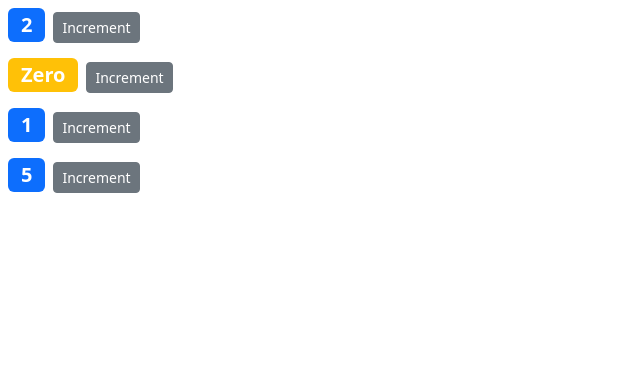
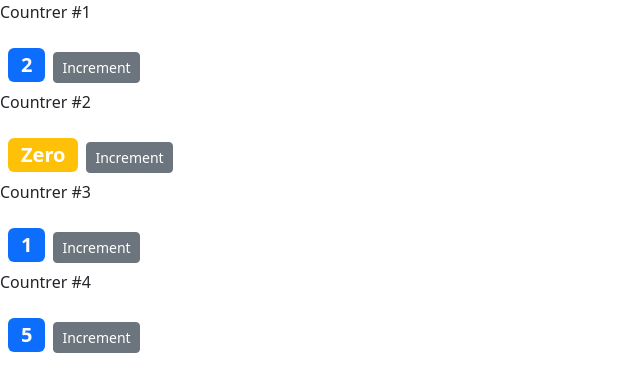
Before and after one commit to suhailphp/couunter-app-2023, a React (Create React App) app: page / in a window 1280 px wide. Shown: the top 392 px of the page, without its empty margins (0-640 px from the left). Built offline with nearby package versions, Linux system fonts and the light colour scheme.

Commit message:
Passing children props

```diff
--- a/src/components/counter.jsx
+++ b/src/components/counter.jsx
@@ -7,6 +7,7 @@ class Counter extends Component {
   render() {
     return (
       <div>
+        {this.props.children}
         <span style={{ fontSize: 20 }} className={this.getBadgeClass()}>
           {this.formatCount()}
         </span>
--- a/src/components/counters.jsx
+++ b/src/components/counters.jsx
@@ -13,7 +13,11 @@ class Counters extends Component {
     return (
       <>
         {this.state.counters.map((counter) => {
-          return <Counter value={counter.value} key={counter.id} />;
+          return (
+            <Counter value={counter.value} key={counter.id}>
+              <p>Countrer #{counter.id}</p>
+            </Counter>
+          );
         })}
       </>
     );
```
